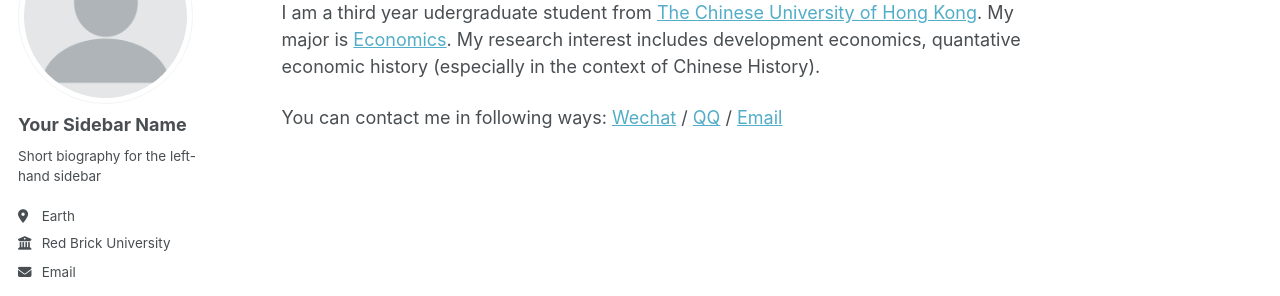
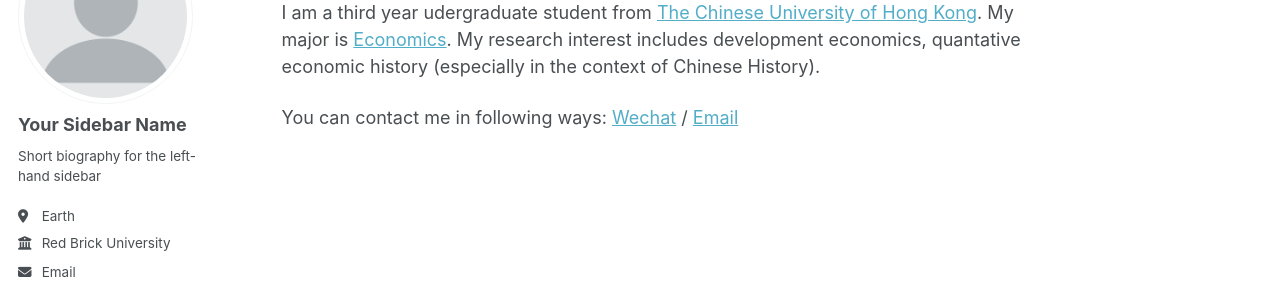
Before and after one commit to Kishtonzhang/Kishtonzhang.github.io, a Jekyll site: the page built from _pages/about.md, in a window 1280 px wide. Shown: the part 170-466 px from the top of the page. Built offline with Jekyll 4.4.1, drawn with Linux system fonts in a browser that asks for light colours; some web fonts are replaced; a script bundle is joined from its source files by our own code; library files that are not in the unit come from our copies.

```diff
--- a/_pages/about.md
+++ b/_pages/about.md
@@ -9,4 +9,4 @@ redirect_from:
 I am a third year udergraduate student from [The Chinese University of Hong Kong](https://www.cuhk.edu.hk/chinese/index.html). My major is [Economics](https://www.econ.cuhk.edu.hk/en/home/). My research interest includes development economics, quantative economic history (especially in the context of Chinese History).
 
 You can contact me in following ways:
-[Wechat](q263680731) / [QQ](3406932208) / [Email](kishtonzhang@link.cuhk.edu.hk)
+[Wechat](../images/Wechat_qrcode.jpg) / [Email](kishtonzhang@link.cuhk.edu.hk)
```
